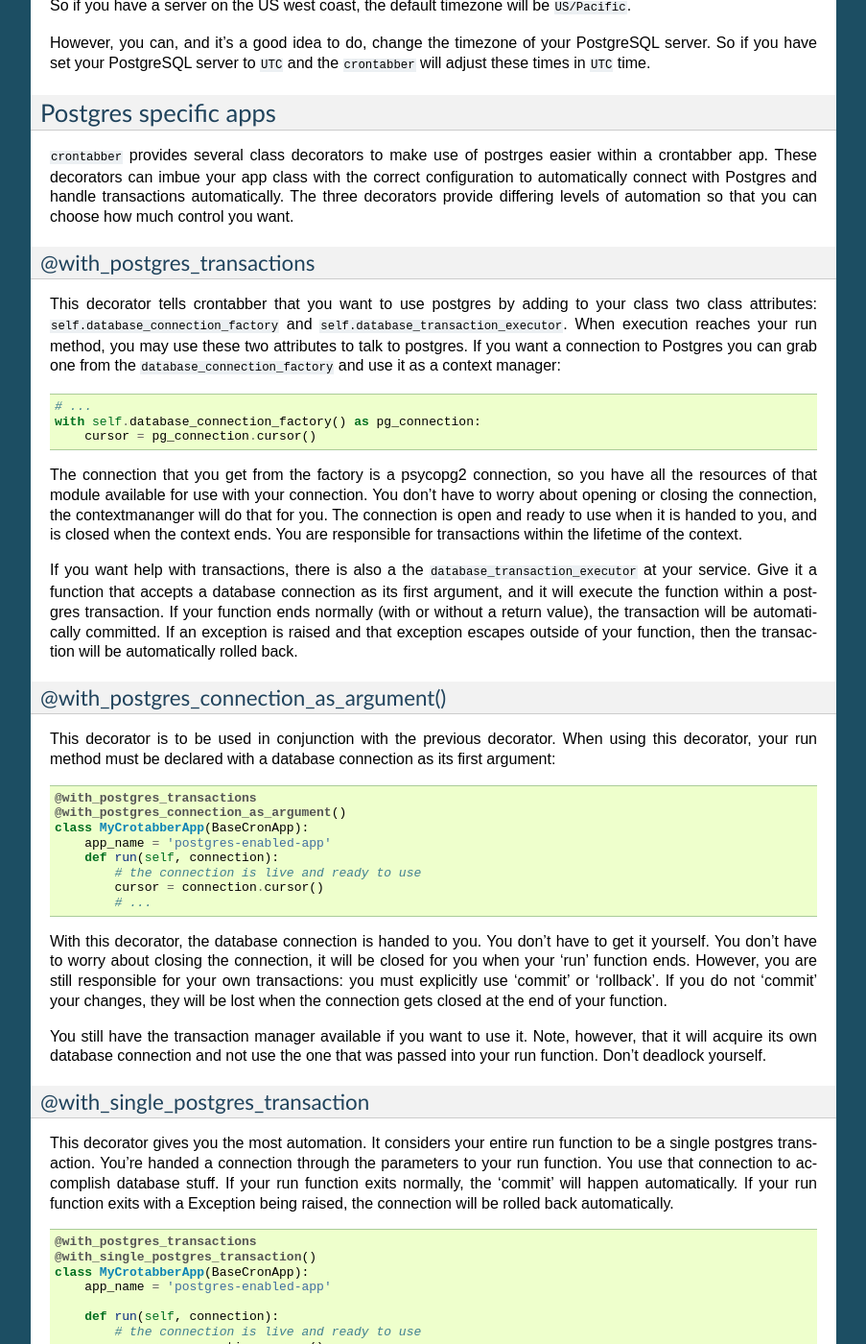
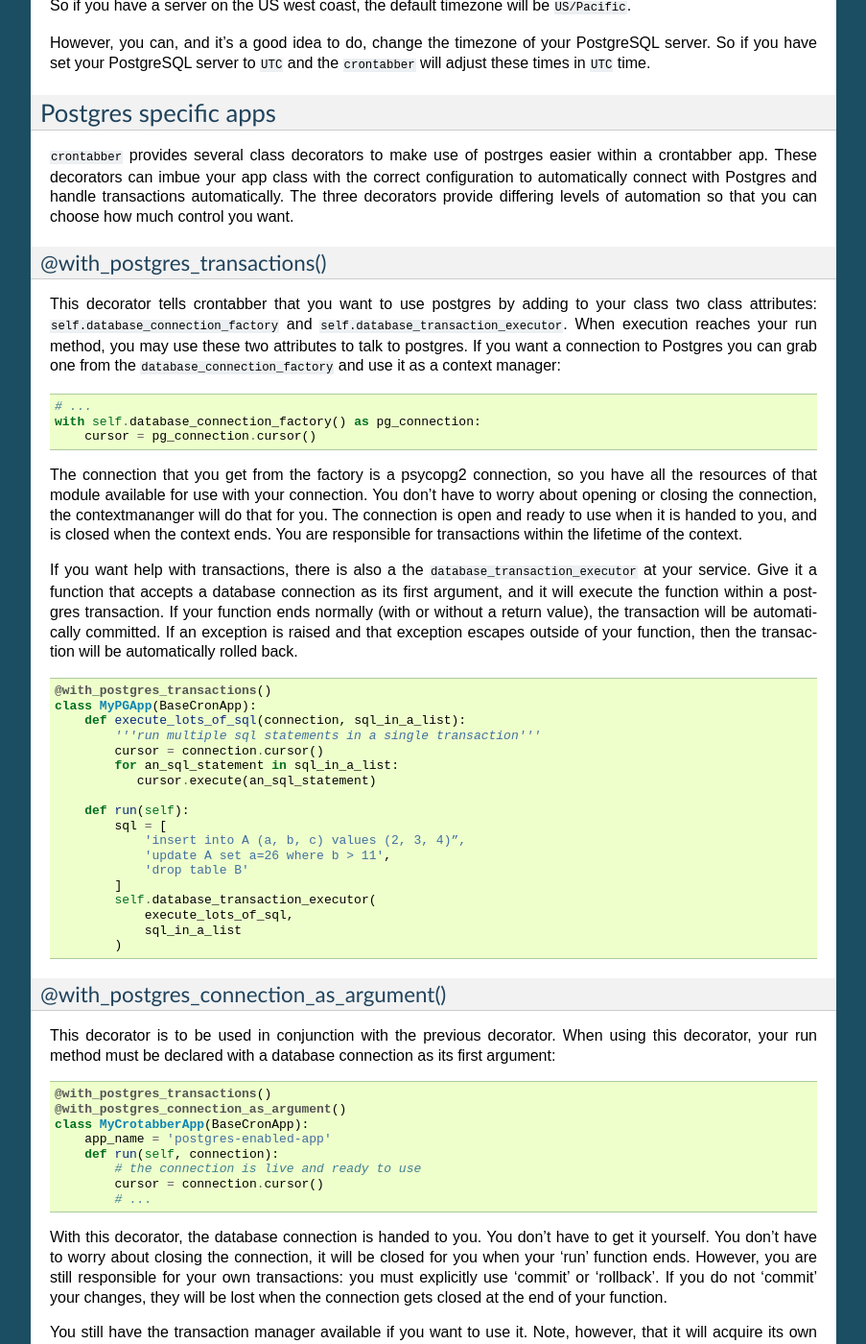
Before and after one commit to mozilla/crontabber, a Sphinx documentation site: the page built from docs/user/moreadvancedapps.rst, in a window 1280 px wide and 1400 px high, scrolled down 1507 px. Shown: the whole window at 96% size, without its empty margins (198-1101 px from the left). Built offline with Sphinx 7.4.7, drawn with Linux system fonts in a browser that asks for light colours; some of the changed text lies outside the part shown.

Commit message:
Update moreadvancedapps.rst
some minor corrections and augmentation

```diff
--- a/docs/user/moreadvancedapps.rst
+++ b/docs/user/moreadvancedapps.rst
@@ -103,8 +103,8 @@
 handle transactions automatically.  The three decorators provide differing
 levels of automation so that you can choose how much control you want.
 
-@with_postgres_transactions
-...........................
+@with_postgres_transactions()
+.............................
 
 This decorator tells crontabber that you want to use postgres by adding to
 your class two class attributes: ``self.database_connection_factory`` and
@@ -135,23 +135,25 @@
 then the transaction will be automatically rolled back.
 
 .. code-block:: python
-    #...
-    def execute_lots_of_sql(connection, sql_in_a_list):
-        '''run multiple sql statements in a single transaction'''
-        cursor = connection.cursor()
-        for an_sql_statement in sql_in_a_list:
-           cursor.execute(an_sql_statement)
 
-    def run(self):
-        sql = [
-            'insert into A (a, b, c) values (2, 3, 4)”,
-            'update A set a=26 where b > 11',
-            'drop table B'
-        ]
-        self.database_transaction_executor(
-            execute_lots_of_sql,
-            sql_in_a_list
-        )
+    @with_postgres_transactions()
+    class MyPGApp(BaseCronApp):
+        def execute_lots_of_sql(connection, sql_in_a_list):
+            '''run multiple sql statements in a single transaction'''
+            cursor = connection.cursor()
+            for an_sql_statement in sql_in_a_list:
+               cursor.execute(an_sql_statement)
+
+        def run(self):
+            sql = [
+                'insert into A (a, b, c) values (2, 3, 4)”,
+                'update A set a=26 where b > 11',
+                'drop table B'
+            ]
+            self.database_transaction_executor(
+                execute_lots_of_sql,
+                sql_in_a_list
+            )
 
 @with_postgres_connection_as_argument()
 .......................................
@@ -162,7 +164,7 @@
 
 .. code-block:: python
 
-    @with_postgres_transactions
+    @with_postgres_transactions()
     @with_postgres_connection_as_argument()
     class MyCrotabberApp(BaseCronApp):
         app_name = 'postgres-enabled-app'
@@ -182,8 +184,8 @@
 however, that it will acquire its own database connection and not use the one
 that was passed into your run function.  Don't deadlock yourself.
 
-@with_single_postgres_transaction
-.................................
+@with_single_postgres_transaction()
+...................................
 
 This decorator gives you the most automation.  It considers your entire run
 function to be a single postgres transaction.  You're handed a connection
@@ -194,7 +196,7 @@
 
 .. code-block:: python
 
-    @with_postgres_transactions
+    @with_postgres_transactions()
     @with_single_postgres_transaction()
     class MyCrotabberApp(BaseCronApp):
         app_name = 'postgres-enabled-app'
```
